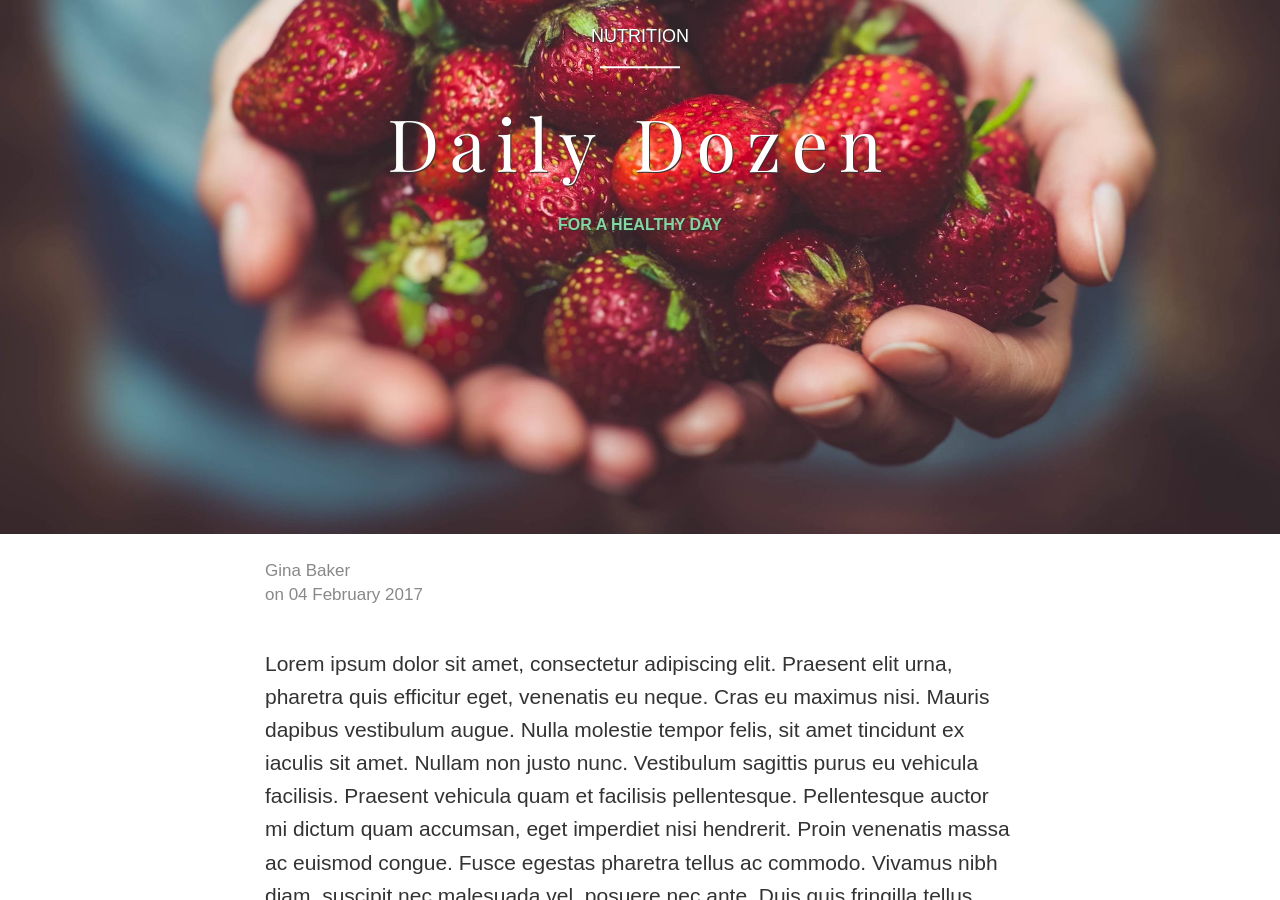
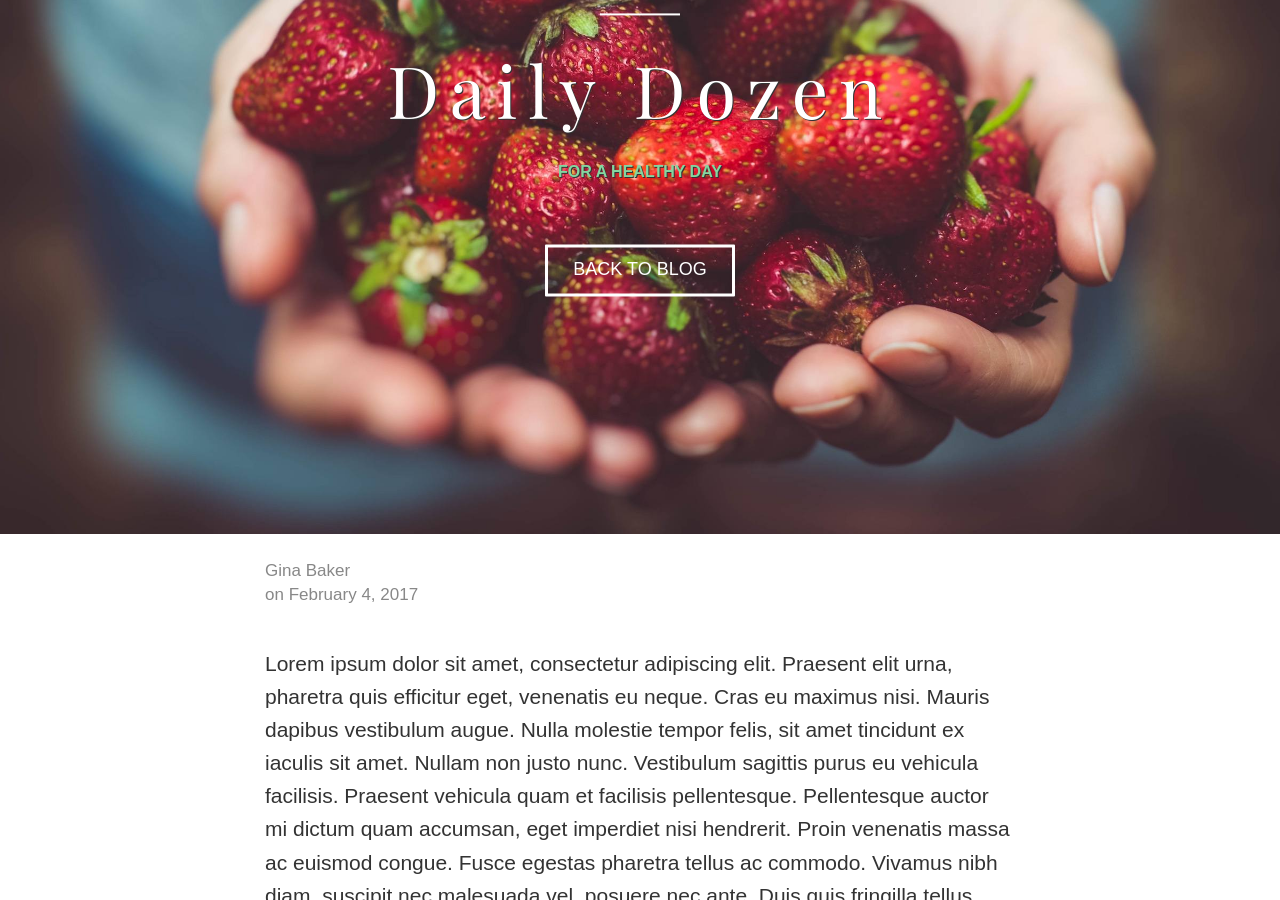
Before and after one commit to dillonchanis/ginablog, a Jekyll site: the page built from _posts/2017-02-04-daily-dozen.md, in a window 1280 px wide and 900 px high, scrolled down 266 px. Built offline with Jekyll 4.4.1, drawn with Linux system fonts in a browser that asks for light colours.

Commit message:
Adding call to action in post mast to go back to blog
Also adding in better date formatting.

```diff
--- a/_layouts/post.html
+++ b/_layouts/post.html
@@ -14,6 +14,13 @@ layout: template
 
       <h1>{{ page.title }}</h1>
       <h2 class="subtitle text-center">{{ page.subtitle }}</h2>
+
+      <div class="call-to-action text-center">
+        <a href="/blog/" class="btn btn-primary">
+          Back To Blog
+        </a>
+      </div>
+
     </div>
   </div>
 </header>
@@ -23,7 +30,7 @@ layout: template
     <div class="col-md-8 col-md-offset-2 post-details">
       <p>
         {{ page.author }} <br />
-        on {{ page.date | date_to_long_string }}
+        on <time>{{ page.date | date: "%B %-d, %Y" }}</time>
       </p>
     </div>
     <div class="col-md-8 col-md-offset-2 post-content">
```
